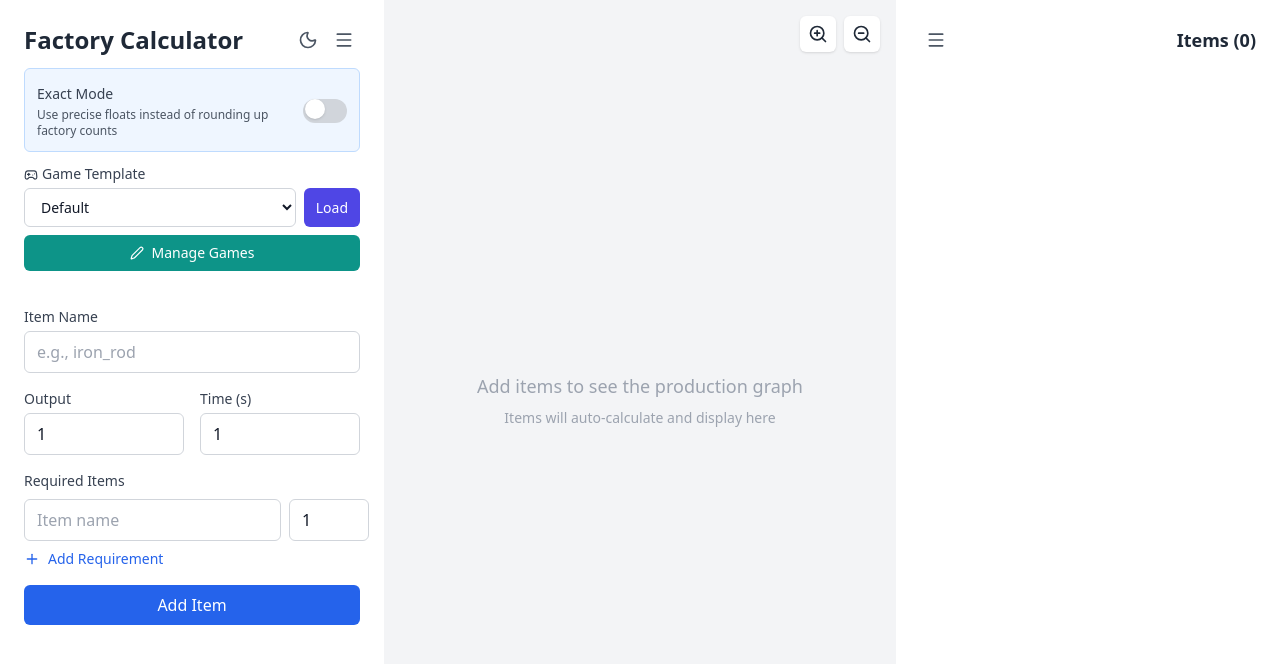
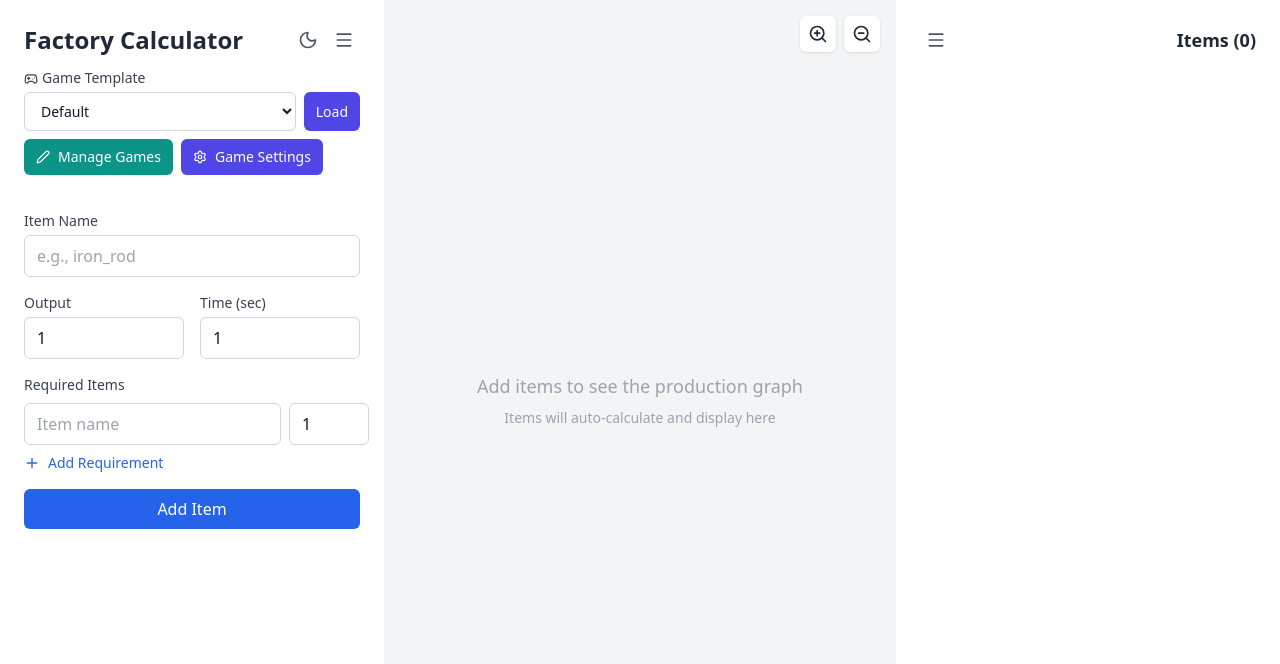
Before and after one commit to Henrikarba/factory-calculator, a React (Vite) app: page / in a window 1280 px wide. Shown: the top 664 px of the page. Built offline with nearby package versions, Linux system fonts and the light colour scheme.

Commit message:
brought back settings

```diff
--- a/src/App.jsx
+++ b/src/App.jsx
@@ -1,5 +1,5 @@
 import React, { useState, useEffect, useRef } from 'react';
-import { Trash2, Plus, ZoomIn, ZoomOut, ChevronLeft, ChevronRight, Download, Upload, Menu, X, AlertCircle, Moon, Sun, Filter, Edit2, Gamepad2 } from 'lucide-react';
+import { Trash2, Plus, ZoomIn, ZoomOut, ChevronLeft, ChevronRight, Download, Upload, Menu, X, AlertCircle, Moon, Sun, Filter, Edit2, Settings, Gamepad2 } from 'lucide-react';
 import { calculateFactoryRequirements, calculateEdgeFactories, calculatePerFactoryRate } from './calculations';
 import { GAMES, getGameItems, getGameName, getAvailableGames } from './gameData';
 
@@ -29,9 +29,10 @@ export default function FactoryCalculator() {
   const [isRightPanelCollapsed, setIsRightPanelCollapsed] = useState(false);
   const [notifications, setNotifications] = useState([]);
   const [deleteConfirmation, setDeleteConfirmation] = useState(null);
-  const [exactMode, setExactMode] = useState(() => {
-    const saved = localStorage.getItem('factory-exact-mode');
-    return saved ? JSON.parse(saved) : false;
+  const defaultGameSettings = { exactMode: false, timeUnit: 's', countsPerTimeUnit: false };
+  const [gameSettings, setGameSettings] = useState(() => {
+    const saved = localStorage.getItem('factory-game-settings');
+    return saved ? JSON.parse(saved) : {};
   });
   const [isDarkMode, setIsDarkMode] = useState(() => {
     const saved = localStorage.getItem('factory-dark-mode');
@@ -49,6 +50,7 @@ export default function FactoryCalculator() {
     return saved ? JSON.parse(saved) : [];
   });
   const [showGameManager, setShowGameManager] = useState(false);
+  const [showGameSettings, setShowGameSettings] = useState(false);
   const [newGameName, setNewGameName] = useState('');
   const [itemSearchQuery, setItemSearchQuery] = useState('');
   const [showItemDropdown, setShowItemDropdown] = useState(false);
@@ -83,10 +85,17 @@ export default function FactoryCalculator() {
     localStorage.setItem('factory-custom-games', JSON.stringify(customGames));
   }, [customGames]);
 
-  // Save exact mode preference
+  // Ensure current game has settings (defaults) and persist settings when changed
   useEffect(() => {
-    localStorage.setItem('factory-exact-mode', JSON.stringify(exactMode));
-  }, [exactMode]);
+    setGameSettings(prev => {
+      if (prev[currentGame]) return prev;
+      return { ...prev, [currentGame]: defaultGameSettings };
+    });
+  }, [currentGame]);
+
+  useEffect(() => {
+    localStorage.setItem('factory-game-settings', JSON.stringify(gameSettings));
+  }, [gameSettings]);
 
   // Auto-save items to current game
   useEffect(() => {
@@ -138,6 +147,7 @@ export default function FactoryCalculator() {
           const customGame = games.find(g => g.id === currentGame);
           if (customGame && customGame.items) {
             setItems(customGame.items);
+            setGameSettings(prev => ({ ...prev, [currentGame]: customGame.settings || defaultGameSettings }));
             setIsLoading(false);
             return;
           }
@@ -156,13 +166,31 @@ export default function FactoryCalculator() {
 
 
 
+  const currentGameSetting = gameSettings[currentGame] || defaultGameSettings;
+  const exactMode = currentGameSetting.exactMode;
+  const timeUnit = currentGameSetting.timeUnit;
+  const timeUnitLabel = timeUnit === 'm' ? 'min' : 'sec';
+  const countsPerTimeUnit = currentGameSetting.countsPerTimeUnit;
+
+  const updateCurrentGameSetting = (key, value) => {
+    setGameSettings(prev => {
+      const curr = prev[currentGame] || defaultGameSettings;
+      return { ...prev, [currentGame]: { ...curr, [key]: value } };
+    });
+
+    // If this is a custom game, also persist settings into the customGames object so exports/imports include them
+    if (currentGame.startsWith('custom-')) {
+      setCustomGames(prev => prev.map(g => g.id === currentGame ? { ...g, settings: { ...(g.settings || defaultGameSettings), [key]: value }, updatedAt: new Date().toISOString() } : g));
+    }
+  };
+
   useEffect(() => {
     if (items.length > 0 && !showResourceTree) {
       calculate();
     } else if (items.length === 0) {
       setResults(null);
     }
-  }, [items, exactMode, showResourceTree]);
+  }, [items, gameSettings, showResourceTree]);
 
   // Add wheel event listener with passive: false to allow preventDefault
   useEffect(() => {
@@ -298,7 +326,10 @@ export default function FactoryCalculator() {
   };
 
   const calculate = () => {
-    const result = calculateFactoryRequirements(items, exactMode);
+    // If the game specifies that counts are per minute, treat every recipe time as 60 seconds for calculations
+    const perUnitSeconds = timeUnit === 'm' ? 60 : 1;
+    const itemsForCalc = items.map(item => ({ ...item, time: countsPerTimeUnit ? perUnitSeconds : item.time }));
+    const result = calculateFactoryRequirements(itemsForCalc, exactMode);
     setResults(result);
   };
 
@@ -552,6 +583,7 @@ export default function FactoryCalculator() {
       id: gameId,
       name: newGameName.trim(),
       items: [...items], // Copy current items
+      settings: defaultGameSettings,
       createdAt: new Date().toISOString()
     };
 
@@ -706,6 +738,7 @@ export default function FactoryCalculator() {
       gameId: currentGame,
       items,
       completedItems: Array.from(completedItems),
+      settings: currentGameSetting,
       exportDate: new Date().toISOString(),
       version: '2.0'
     };
@@ -741,11 +774,13 @@ export default function FactoryCalculator() {
               id: gameId,
               name: data.gameName + ' (Imported)',
               items: data.items,
+              settings: data.settings || defaultGameSettings,
               createdAt: new Date().toISOString()
             };
 
             setCustomGames([...customGames, newGame]);
             setItems(data.items);
+            setGameSettings(prev => ({ ...prev, [gameId]: newGame.settings || defaultGameSettings }));
             setCurrentGame(gameId);
 
             if (data.completedItems && Array.isArray(data.completedItems)) {
@@ -828,32 +863,7 @@ export default function FactoryCalculator() {
             </div>
           </div>
 
-          {/* Exact Mode Toggle */}
-          <div className="mb-3 p-3 bg-blue-50 dark:bg-blue-900/20 rounded-md border border-blue-200 dark:border-blue-800">
-            <label className="flex items-center justify-between cursor-pointer">
-              <div>
-                <span className="text-sm font-medium text-gray-700 dark:text-gray-300">Exact Mode</span>
-                <p className="text-xs text-gray-600 dark:text-gray-400 mt-0.5">
-                  Use precise floats instead of rounding up factory counts
-                </p>
-              </div>
-              <div className="relative">
-                <input
-                  type="checkbox"
-                  checked={exactMode}
-                  onChange={(e) => setExactMode(e.target.checked)}
-                  className="sr-only"
-                />
-                <div className={`w-11 h-6 rounded-full transition ${
-                  exactMode ? 'bg-blue-600' : 'bg-gray-300 dark:bg-gray-600'
-                }`}>
-                  <div className={`w-5 h-5 bg-white rounded-full shadow transform transition ${
-                    exactMode ? 'translate-x-5' : 'translate-x-0.5'
-                  } mt-0.5`}></div>
-                </div>
-              </div>
-            </label>
-          </div>
+
 
           {/* Game Selection */}
           <div className="mb-3">
@@ -884,10 +894,18 @@ export default function FactoryCalculator() {
             <div className="flex gap-2">
               <button
                 onClick={() => setShowGameManager(true)}
-                className="flex-1 flex items-center justify-center gap-2 px-3 py-2 bg-teal-600 text-white rounded-md hover:bg-teal-700 transition text-sm font-medium"
+                className="px-3 py-2 bg-teal-600 text-white rounded-md hover:bg-teal-700 transition text-sm font-medium flex items-center gap-2"
               >
                 <Edit2 size={14} />
                 Manage Games
+              </button>
+              <button
+                onClick={() => setShowGameSettings(true)}
+                className="px-3 py-2 bg-indigo-600 text-white rounded-md hover:bg-indigo-700 transition text-sm font-medium flex items-center gap-2"
+                title="Open Game Settings"
+              >
+                <Settings size={14} />
+                Game Settings
               </button>
             </div>
           </div>
@@ -1022,8 +1040,9 @@ export default function FactoryCalculator() {
                 step="0.1"
               />
             </div>
+            {!countsPerTimeUnit && (
               <div>
-              <label className="block text-sm font-medium text-gray-700 dark:text-gray-300 mb-1">Time (s)</label>
+                <label className="block text-sm font-medium text-gray-700 dark:text-gray-300 mb-1">Time ({timeUnitLabel})</label>
                 <input
                   type="number"
                   value={currentItem.time}
@@ -1033,6 +1052,7 @@ export default function FactoryCalculator() {
                   step="0.1"
                 />
               </div>
+            )}
           </div>
 
           <div>
@@ -1300,6 +1320,57 @@ export default function FactoryCalculator() {
                 Close
               </button>
             </div>
+
+
+          </div>
+        </div>
+      )}
+
+      {showGameSettings && (
+        <div className="fixed inset-0 bg-black bg-opacity-50 flex items-center justify-center z-50" onClick={() => setShowGameSettings(false)}>
+          <div className="bg-white dark:bg-gray-800 rounded-lg shadow-xl p-6 w-[540px] max-h-[80vh] overflow-y-auto" onClick={(e) => e.stopPropagation()}>
+            <h2 className="text-xl font-semibold mb-3 text-gray-800 dark:text-gray-100">Game Settings</h2>
+
+            <div className="space-y-3">
+              <label className="flex items-center justify-between cursor-pointer">
+                <div>
+                  <span className="text-sm font-medium text-gray-700 dark:text-gray-300">Exact Mode</span>
+                  <p className="text-xs text-gray-600 dark:text-gray-400 mt-0.5">Use precise floats instead of rounding up factory counts</p>
+                </div>
+                <div className="relative">
+                  <input type="checkbox" className="sr-only" checked={currentGameSetting.exactMode} onChange={(e) => updateCurrentGameSetting('exactMode', e.target.checked)} />
+                  <div className={`w-11 h-6 rounded-full transition ${currentGameSetting.exactMode ? 'bg-blue-600' : 'bg-gray-300 dark:bg-gray-600'}`}>
+                    <div className={`w-5 h-5 bg-white rounded-full shadow transform transition ${currentGameSetting.exactMode ? 'translate-x-5' : 'translate-x-0.5'} mt-0.5`}></div>
+                  </div>
+                </div>
+              </label>
+
+              <div>
+                <label className="block text-sm font-medium text-gray-700 dark:text-gray-300 mb-1">Time Unit</label>
+                <select className="w-full px-3 py-2 border border-gray-300 dark:border-gray-600 rounded-md bg-white dark:bg-gray-700 text-gray-900 dark:text-gray-100" value={currentGameSetting.timeUnit} onChange={(e)=> updateCurrentGameSetting('timeUnit', e.target.value)}>
+                  <option value="s">Seconds (s)</option>
+                  <option value="m">Minutes (m)</option>
+                </select>
+              </div>
+
+              <label className="flex items-center justify-between cursor-pointer">
+                <div>
+                  <span className="text-sm font-medium text-gray-700 dark:text-gray-300">{`Counts are per ${timeUnit === 'm' ? 'minute' : 'second'}`}</span>
+                  <p className="text-xs text-gray-600 dark:text-gray-400 mt-0.5">{`Hide time field and treat outputs as per-${timeUnit === 'm' ? 'minute' : 'second'} counts`}</p>
+                </div>
+                <div className="relative">
+                  <input type="checkbox" className="sr-only" checked={currentGameSetting.countsPerTimeUnit} onChange={(e) => updateCurrentGameSetting('countsPerTimeUnit', e.target.checked)} />
+                  <div className={`w-11 h-6 rounded-full transition ${currentGameSetting.countsPerTimeUnit ? 'bg-blue-600' : 'bg-gray-300 dark:bg-gray-600'}`}>
+                    <div className={`w-5 h-5 bg-white rounded-full shadow transform transition ${currentGameSetting.countsPerTimeUnit ? 'translate-x-5' : 'translate-x-0.5'} mt-0.5`}></div>
+                  </div>
+                </div>
+              </label>
+            </div>
+
+            <div className="flex gap-2 justify-end pt-4 border-t dark:border-gray-700">
+              <button onClick={() => setShowGameSettings(false)} className="px-4 py-2 border border-gray-300 dark:border-gray-600 rounded-md hover:bg-gray-50 dark:hover:bg-gray-700 transition text-gray-700 dark:text-gray-200">Close</button>
+            </div>
+
           </div>
         </div>
       )}
@@ -1453,8 +1524,9 @@ export default function FactoryCalculator() {
                       step="0.1"
                     />
                   </div>
+                  {!countsPerTimeUnit && (
                     <div>
-                    <label className="block text-sm font-medium text-gray-700 dark:text-gray-300 mb-1">Time (s)</label>
+                      <label className="block text-sm font-medium text-gray-700 dark:text-gray-300 mb-1">Time ({timeUnitLabel})</label>
                       <input
                         type="number"
                         value={editForm.time}
@@ -1464,6 +1536,7 @@ export default function FactoryCalculator() {
                         step="0.1"
                       />
                     </div>
+                  )}
                 </div>
 
                 <div>
@@ -1568,7 +1641,7 @@ export default function FactoryCalculator() {
                     </button>
                   </div>
                   <div className="text-xs text-gray-600 dark:text-gray-400 mt-1">
-                    {item.output} in {item.time}s
+                    {countsPerTimeUnit ? `${item.output} per ${timeUnitLabel}` : `${item.output} in ${item.time} ${timeUnitLabel}`}
                     {item.required.length > 0 && ` • ${item.required.length} inputs`}
                   </div>
                 </div>
```
Also changed, not shown: 1 other file (tests, documents, lock files or other folders). Lines whose indentation alone changed are shown as unchanged.
